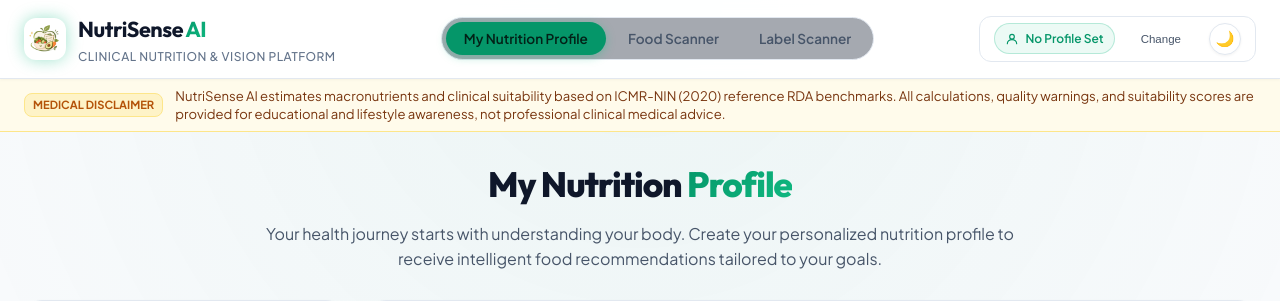
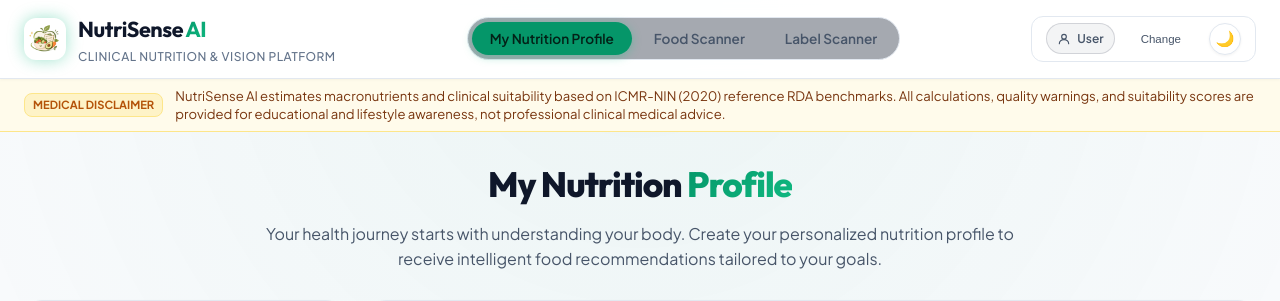
Before and after one commit to LavanyaSM23/Samsung, a Flask app: page / in a window 1280 px wide. Shown: the top 301 px of the page. Run offline with Flask 3, Linux system fonts and the light colour scheme; data that the repository does not hold is empty; parts of the project's set-up code (start-up, migrations or seed data) failed here and were passed over; some libraries are stand-ins or nearby versions.

Commit message:
Fix profile saving, sidebar name display, Mifflin-St Jeor calculations, and initialization sequence

```diff
--- a/static/js/app.js
+++ b/static/js/app.js
@@ -145,21 +145,17 @@ document.addEventListener('DOMContentLoaded', () => {
   }
 
   function updateNavbarUserDisplay(profile) {
-    if (!profile) {
-      if (activeUserName) activeUserName.textContent = 'No Profile Set';
-      if (activeUserPill) {
-        activeUserPill.style.background = 'rgba(107, 114, 128, 0.08)';
-        activeUserPill.style.borderColor = 'rgba(107, 114, 128, 0.25)';
-        activeUserPill.style.color = 'var(--text-secondary)';
-      }
-      return;
-    }
-    const displayName = profile.display_name || profile.name || 'Unnamed Profile';
-    if (activeUserName) activeUserName.textContent = displayName;
+    if (activeUserName) {
+      // Top-right continues showing the authenticated account name
+      activeUserName.textContent = 'User';
+    }
     if (activeUserPill) {
-      activeUserPill.style.background = 'rgba(16, 185, 129, 0.12)';
-      activeUserPill.style.borderColor = 'rgba(16, 185, 129, 0.35)';
-      activeUserPill.style.color = 'var(--accent-emerald)';
+      activeUserPill.title = profile
+        ? `Account: User (Active Profile: ${profile.display_name || profile.name})`
+        : 'Account: User (No Profile Selected)';
+      activeUserPill.style.background = profile ? 'rgba(16, 185, 129, 0.12)' : 'rgba(107, 114, 128, 0.08)';
+      activeUserPill.style.borderColor = profile ? 'rgba(16, 185, 129, 0.35)' : 'rgba(107, 114, 128, 0.25)';
+      activeUserPill.style.color = profile ? 'var(--accent-emerald)' : 'var(--text-secondary)';
     }
   }
 
@@ -180,11 +176,25 @@ document.addEventListener('DOMContentLoaded', () => {
     if (profile.nutrition_goal) desc += profile.nutrition_goal.replace(/_/g, ' ');
     if (profileDescDisplay) profileDescDisplay.textContent = desc || 'Personal profile active.';
 
-    // Show calorie target from computed data
+    // Show calorie target from computed data or calculate dynamically
     if (profile.daily_calorie_target) {
       if (profileRdaBadge) profileRdaBadge.textContent = `${Math.round(profile.daily_calorie_target).toLocaleString()} kcal / day`;
-    } else if (profileRdaBadge) {
-      profileRdaBadge.textContent = '-- kcal / day';
+    } else {
+      const h = parseFloat(profile.height_cm);
+      const w = parseFloat(profile.weight_kg);
+      const a = parseInt(profile.age);
+      const s = profile.sex || profile.gender;
+      if (h && w && a && s) {
+        const bmr = (s === 'male') ? (10 * w + 6.25 * h - 5 * a + 5) : (10 * w + 6.25 * h - 5 * a - 161);
+        const actMap = { sedentary: 1.2, lightly_active: 1.375, moderately_active: 1.55, very_active: 1.725, extra_active: 1.9 };
+        const mult = actMap[profile.activity_level] || 1.2;
+        const goalAdjMap = { weight_loss: -400, weight_gain: 300, muscle_gain: 250, maintain_weight: 0, general_wellness: 0 };
+        const adj = goalAdjMap[profile.nutrition_goal || profile.dietary_goal] !== undefined ? goalAdjMap[profile.nutrition_goal || profile.dietary_goal] : 0;
+        const target = Math.round(bmr * mult + adj);
+        if (profileRdaBadge) profileRdaBadge.textContent = `${target.toLocaleString()} kcal / day`;
+      } else if (profileRdaBadge) {
+        profileRdaBadge.textContent = '-- kcal / day';
+      }
     }
 
     // Map to ICMR profile key for backend compatibility
@@ -1784,61 +1794,6 @@ document.addEventListener('DOMContentLoaded', () => {
     });
   }
 
-  // Initial load: restore active user profile from localStorage or database
-  loadProfileList();
-
-  if (activeUserId) {
-    fetch(`/api/profile/${activeUserId}`)
-      .then(res => res.json())
-      .then(payload => {
-        if (payload.success && payload.data) {
-          activeUserProfile = payload.data;
-          updateNavbarUserDisplay(activeUserProfile);
-          updateProfileCardDisplay(activeUserProfile);
-          populateFormForEdit(activeUserProfile);
-        } else {
-          // Profile no longer exists - clear stored id
-          activeUserId = null;
-          localStorage.removeItem('nutrisense_active_user_id');
-          updateNavbarUserDisplay(null);
-          updateProfileCardDisplay(null);
-        }
-      })
-      .catch(() => {
-        updateNavbarUserDisplay(null);
-        updateProfileCardDisplay(null);
-      });
-  } else {
-    // Check if any profiles exist in DB to auto-select the most recent
-    fetch('/api/user-profiles')
-      .then(res => res.json())
-      .then(payload => {
-        if (payload.success && payload.data && payload.data.length > 0) {
-          const first = payload.data[0];
-          activeUserId = first.user_id;
-          localStorage.setItem('nutrisense_active_user_id', activeUserId);
-          fetch(`/api/profile/${activeUserId}`)
-            .then(r => r.json())
-            .then(p => {
-              if (p.success && p.data) {
-                activeUserProfile = p.data;
-                updateNavbarUserDisplay(activeUserProfile);
-                updateProfileCardDisplay(activeUserProfile);
-                populateFormForEdit(activeUserProfile);
-                loadProfileList();
-              }
-            });
-        } else {
-          updateNavbarUserDisplay(null);
-          updateProfileCardDisplay(null);
-        }
-      })
-      .catch(() => {
-        updateNavbarUserDisplay(null);
-        updateProfileCardDisplay(null);
-      });
-  }
-
   // ============================================================
   // Profile Management (My Nutrition Profile tab)
   // ============================================================
@@ -1992,14 +1947,16 @@ document.addEventListener('DOMContentLoaded', () => {
           const isCurrentActive = (activeUserId === p.user_id);
           item.className = `profile-list-item${isCurrentActive ? ' active-profile' : ''}`;
 
-          const displayName = (p.display_name || p.name || 'Unnamed Profile').trim();
-          const initial = displayName.charAt(0).toUpperCase() || 'U';
+          const rawDisplayName = (p.display_name || p.name || '').trim();
+          const isMissing = !rawDisplayName || rawDisplayName.toLowerCase() === 'user' || rawDisplayName.toLowerCase() === 'unnamed profile';
+          const displayName = isMissing ? 'Incomplete Profile' : rawDisplayName;
+          const initial = isMissing ? '!' : displayName.charAt(0).toUpperCase();
 
           const metaParts = [];
           if (p.age) metaParts.push(`${p.age} yrs`);
           if (p.sex || p.gender) metaParts.push(p.sex || p.gender);
           if (p.activity_level) metaParts.push(p.activity_level.replace(/_/g, ' '));
-          const metaString = metaParts.length > 0 ? metaParts.join(' · ') : 'Profile saved';
+          const metaString = metaParts.length > 0 ? metaParts.join(' · ') : (isMissing ? 'Name required' : 'Profile saved');
 
           const bmiBadge = p.bmi ? `<span class="profile-list-bmi-pill">BMI ${p.bmi}</span>` : '';
           const activeBadge = isCurrentActive
@@ -2091,7 +2048,6 @@ document.addEventListener('DOMContentLoaded', () => {
   function resetForm() {
     if (!profileForm) return;
     profileForm.reset();
-    if (pfBudget) pfBudget.value = 'medium';
     if (profileFormId) profileFormId.value = '';
     if (profileFormTitle) profileFormTitle.textContent = 'Create New Profile';
     if (profileFormStatus) {
@@ -2104,10 +2060,31 @@ document.addEventListener('DOMContentLoaded', () => {
     if (profileFormErrors) { profileFormErrors.innerHTML = ''; profileFormErrors.classList.add('hidden'); }
     if (profileSaveSuccess) profileSaveSuccess.classList.add('hidden');
     if (bmiPreviewCard) bmiPreviewCard.classList.add('hidden');
+    if (pfName) {
+      pfName.value = '';
+      pfName.placeholder = 'e.g. Priya Sharma';
+      setTimeout(() => pfName.focus(), 50);
+    }
+    if (pfAge) pfAge.value = '';
+    if (pfSex) pfSex.value = '';
+    if (pfHeight) pfHeight.value = '';
+    if (pfWeight) pfWeight.value = '';
+    if (pfActivity) pfActivity.value = 'sedentary';
+    if (pfDiet) pfDiet.value = 'omnivore';
+    if (pfGoal) pfGoal.value = 'maintain_weight';
+    if (pfBudget) pfBudget.value = 'medium';
+    if (pfAllergies) pfAllergies.value = '';
+    if (pfRestrictions) pfRestrictions.value = '';
   }
 
   if (btnNewProfile) {
-    btnNewProfile.addEventListener('click', resetForm);
+    btnNewProfile.addEventListener('click', () => {
+      resetForm();
+      const panel = document.querySelector('.profile-form-panel');
+      if (panel) {
+        panel.scrollIntoView({ behavior: 'smooth', block: 'start' });
+      }
+    });
   }
 
   if (btnCancelEdit) {
@@ -2247,4 +2224,68 @@ document.addEventListener('DOMContentLoaded', () => {
     });
   }
 
+
+  // ============================================================
+  // Initial Load: Restore active profile and load saved profile list
+  // (Called safely after all variables and functions are defined)
+  // ============================================================
+  function initProfileSystem() {
+    loadProfileList();
+
+    if (activeUserId) {
+      fetch(`/api/profile/${activeUserId}`)
+        .then(res => res.json())
+        .then(payload => {
+          if (payload.success && payload.data) {
+            activeUserProfile = payload.data;
+            updateNavbarUserDisplay(activeUserProfile);
+            updateProfileCardDisplay(activeUserProfile);
+            populateFormForEdit(activeUserProfile);
+          } else {
+            // Profile no longer exists - clear stored id
+            activeUserId = null;
+            localStorage.removeItem('nutrisense_active_user_id');
+            updateNavbarUserDisplay(null);
+            updateProfileCardDisplay(null);
+          }
+        })
+        .catch(() => {
+          updateNavbarUserDisplay(null);
+          updateProfileCardDisplay(null);
+        });
+    } else {
+      // Check if any profiles exist in DB to auto-select the most recent
+      fetch('/api/user-profiles')
+        .then(res => res.json())
+        .then(payload => {
+          if (payload.success && payload.data && payload.data.length > 0) {
+            const first = payload.data[0];
+            activeUserId = first.user_id;
+            localStorage.setItem('nutrisense_active_user_id', activeUserId);
+            fetch(`/api/profile/${activeUserId}`)
+              .then(r => r.json())
+              .then(p => {
+                if (p.success && p.data) {
+                  activeUserProfile = p.data;
+                  updateNavbarUserDisplay(activeUserProfile);
+                  updateProfileCardDisplay(activeUserProfile);
+                  populateFormForEdit(activeUserProfile);
+                  loadProfileList();
+                }
+              });
+          } else {
+            updateNavbarUserDisplay(null);
+            updateProfileCardDisplay(null);
+          }
+        })
+        .catch(() => {
+          updateNavbarUserDisplay(null);
+          updateProfileCardDisplay(null);
+        });
+    }
+  }
+
+  // Run initialization
+  initProfileSystem();
+
 });
--- a/templates/index.html
+++ b/templates/index.html
@@ -35,9 +35,9 @@
 
       <!-- Active User Indicator & Theme Toggle -->
       <div class="profile-selector-container" id="activeUserIndicator">
-        <div class="active-user-pill" id="activeUserPill">
+        <div class="active-user-pill" id="activeUserPill" title="Account: User">
           <svg width="14" height="14" viewBox="0 0 24 24" fill="none" stroke="currentColor" stroke-width="2" stroke-linecap="round" stroke-linejoin="round"><circle cx="12" cy="8" r="4"/><path d="M4 20c0-4 3.6-7 8-7s8 3 8 7"/></svg>
-          <span id="activeUserName">No Profile Set</span>
+          <span id="activeUserName">User</span>
         </div>
         <button type="button" class="btn-profile-switch" id="btnSwitchProfile" title="Switch Profile">Change</button>
         <button type="button" class="btn-theme-toggle" id="btnThemeToggle" title="Toggle Dark/Light Mode">
```
